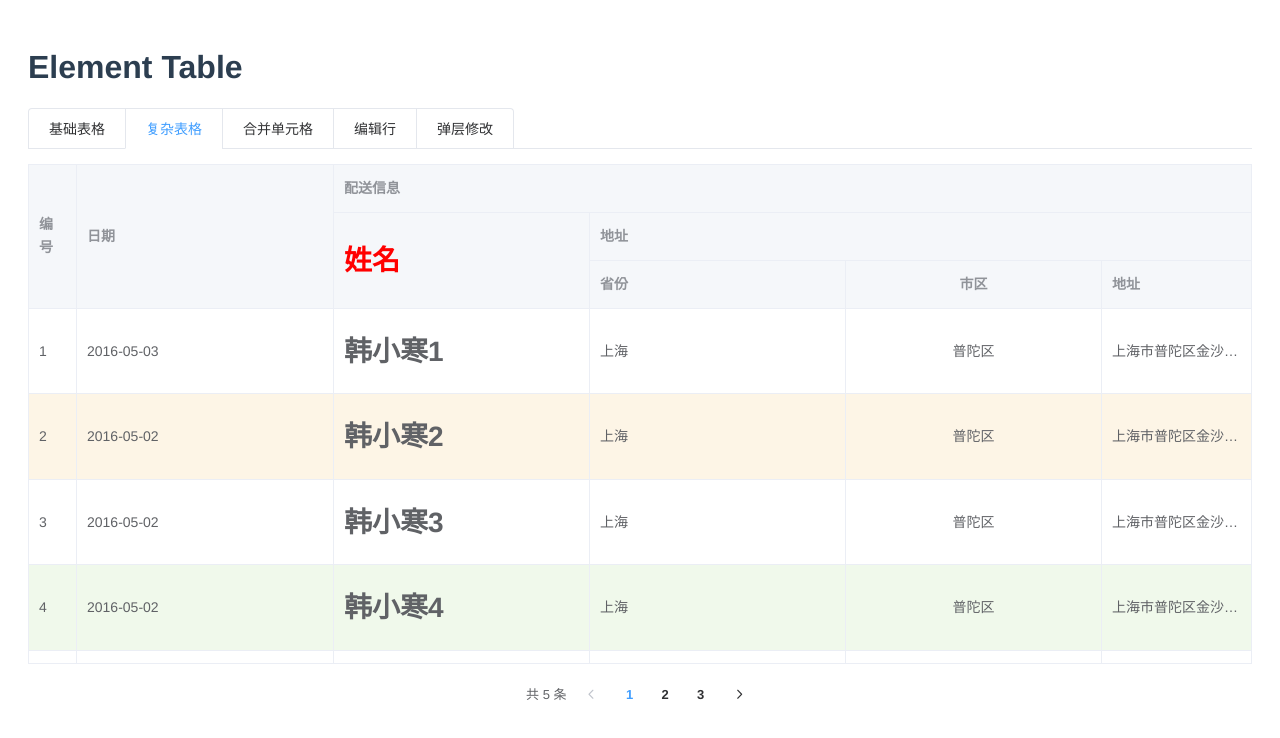
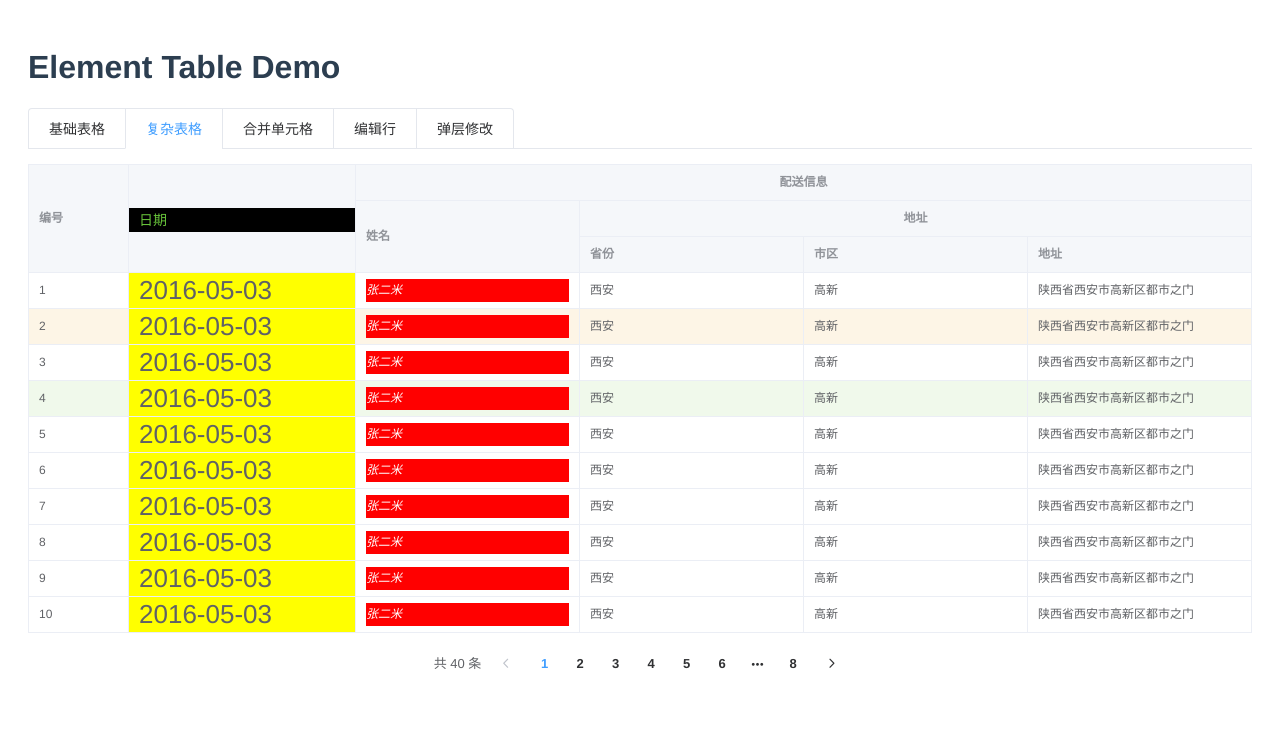
Before and after one commit to IdenPin/element-table, a Vue app: page / in a window 1280 px wide. Both pictures are taken after a click on the tab "复杂表格". Shown: the top 738 px of the page. Built offline with nearby package versions, Linux system fonts and the light colour scheme.

Commit message:
chore: 更新demo

```diff
--- a/examples/App.vue
+++ b/examples/App.vue
@@ -1,7 +1,7 @@
 <template>
   <div id="app">
     <el-main>
-      <h1>Element Table</h1>
+      <h1>Element Table Demo</h1>
       <el-tabs v-model="activeName" type="card">
         <el-tab-pane label="基础表格" name="1">
           <Demo1/>
@@ -34,7 +34,7 @@ export default {
   name: 'App',
   data () {
     return {
-      activeName: '1'
+      activeName: '4'
     }
   },
   components: {
--- a/examples/assets/data.js
+++ b/examples/assets/data.js
@@ -3,33 +3,43 @@ export default function (ctx) {
     {
       type: 'index',
       label: '编号',
+      width: 100,
       index: (v) => {
         return (ctx.currentPage - 1) * ctx.pageSize + v + 1
       }
     },
     {
       prop: 'date',
-      label: '日期'
+      label: '日期',
+      labelClassName: '___test___style__label',
+      className: '___test___style',
+      showOverflowTooltip: true,
+      renderHeader (h, { column }) {
+        return (
+          <div>
+            <el-link type="success">{column.label}</el-link>
+          </div>
+        )
+      }
     },
     {
       label: '配送信息',
+      align: 'center',
       children: [
         {
           prop: 'name',
           label: '姓名',
-          renderHeader (h, { column }) {
-            return (
-              <h1 style={{ color: 'red' }}>{column.label}</h1>
-            )
-          },
           renderBody (h, { row }) {
             return (
-              <h1>{row.name}</h1>
+              <div style={{ backgroundColor: 'red' }}>
+                <i style={{ color: '#fff' }}>{row.name}</i>
+              </div>
             )
           }
         },
         {
           label: '地址',
+          align: 'center',
           children: [
             {
               prop: 'province',
@@ -37,14 +47,12 @@ export default function (ctx) {
             },
             {
               prop: 'city',
-              label: '市区',
-              align: 'center'
+              label: '市区'
             },
             {
               prop: 'address',
               label: '地址',
-              showOverflowTooltip: true,
-              width: 150
+              showOverflowTooltip: true
             }
           ]
         }
--- a/examples/demo/Index1.vue
+++ b/examples/demo/Index1.vue
@@ -13,7 +13,17 @@ export default {
       column: [
         {
           label: '日期',
-          prop: 'date'
+          prop: 'date',
+          renderHeader: () => {
+            return (
+              <b style={{ color: '#000' }}>日期格式化</b>
+            )
+          },
+          renderBody: (h, scope) => {
+            return (
+              <b>{scope.row.date}</b>
+            )
+          }
         },
         {
           label: '名称',
@@ -22,12 +32,21 @@ export default {
         {
           label: '地址',
           prop: 'address'
+        },
+        {
+          label: '操作',
+          prop: 'name',
+          renderBody: (h, scope) => {
+            return (
+              <el-link type="success">{scope.row.date}</el-link>
+            )
+          }
         }
       ],
       rows: Array.from({ length: 5 }, (_, index) => ({
-        date: '2016-05-02',
-        name: '王小虎',
-        address: '上海市普陀区金沙江路 1518 弄'
+        date: '2020-05-02',
+        name: '韩小寒',
+        address: '陕西省西安市高新区汇鑫IBC'
       }))
     }
   }
--- a/examples/demo/Index2.vue
+++ b/examples/demo/Index2.vue
@@ -1,15 +1,15 @@
 <template>
   <div>
-    <el-table-block :column="tableData.column"
-      :data="[...tableData.data,...tableData.data]"
-      :row-class-name="rowClassName"
+    <el-table-block :column="column"
+      :data="rows"
+      :rowClassName="rowClassName"
       :pagination="true"
       :currentPage.sync="currentPage"
       :pageSize.sync="pageSize"
-      :pageTotal="tableData.data.length"
-      height="500"
+      :pageTotal="40"
       paginationAlign='center'
       @currentChange="fetchTable"
+      size="mini"
       border>
     </el-table-block>
   </div>
@@ -22,52 +22,16 @@ export default {
   data () {
     return {
       currentPage: 1,
-      pageSize: 2,
-      tableData: {
-        column: columnData(this),
-        data: [
-          {
-            date: '2016-05-03',
-            name: '韩小寒1',
-            province: '上海',
-            city: '普陀区',
-            address: '上海市普陀区金沙江路 1518 弄',
-            zip: 200333
-          },
-          {
-            date: '2016-05-02',
-            name: '韩小寒2',
-            province: '上海',
-            city: '普陀区',
-            address: '上海市普陀区金沙江路 1518 弄',
-            zip: 200333
-          },
-          {
-            date: '2016-05-02',
-            name: '韩小寒3',
-            province: '上海',
-            city: '普陀区',
-            address: '上海市普陀区金沙江路 1518 弄',
-            zip: 200333
-          },
-          {
-            date: '2016-05-02',
-            name: '韩小寒4',
-            province: '上海',
-            city: '普陀区',
-            address: '上海市普陀区金沙江路 1518 弄',
-            zip: 200333
-          },
-          {
-            date: '2016-05-02',
-            name: '韩小寒5',
-            province: '上海',
-            city: '普陀区',
-            address: '上海市普陀区金沙江路 1518 弄',
-            zip: 200333
-          }
-        ]
-      }
+      pageSize: 5,
+      column: columnData(this),
+      rows: Array.from({ length: 10 }, (_, index) => ({
+        date: '2016-05-03',
+        name: '张二米',
+        province: '西安',
+        city: '高新',
+        address: '陕西省西安市高新区都市之门',
+        zip: 200333
+      }))
     }
   },
   methods: {
@@ -87,6 +51,17 @@ export default {
 </script>
 
 <style>
+.___test___style__label{
+  background-color: black;
+  margin: 0;
+  padding: 0;
+}
+.___test___style{
+  font-size: 26px;
+  padding: 0;
+  background-color: yellow;
+  border: none;
+}
 .el-table .warning-row {
   background: oldlace;
 }
--- a/examples/demo/Index3.vue
+++ b/examples/demo/Index3.vue
@@ -1,15 +1,14 @@
 <template>
   <div>
+    <!-- <el-table-block :column="column"
+      :data="rows"
+      :merge="merge"
+    /> -->
     <el-table-block :column="column"
-      :data="rows"
-      :merge="['mpName']"
-      border>
-    </el-table-block>
-    <!-- <el-table-block :column="column"
       :data="rows"
       :span-method="spanMethod"
       border>
-    </el-table-block> -->
+    </el-table-block>
   </div>
 </template>
 
@@ -17,6 +16,7 @@
 export default {
   data () {
     return {
+      searchValue: '',
       column: [{
         type: 'index',
         renderBody: (h, data) => {
@@ -45,6 +45,15 @@ export default {
       }, {
         prop: 'processTypeCode',
         label: '操作',
+        renderHeader: (h) => {
+          return (
+            <el-input
+              value={this.searchValue}
+              onInput={value => (this.searchValue = value)}
+              size="mini"
+              placeholder="输入关键字搜索"/>
+          )
+        },
         renderBody (h) {
           return (
             <el-button type="primary" size="mini" onClick={() => { alert(1) }}>查看</el-button>
@@ -52,39 +61,48 @@ export default {
         }
       }
       ],
-      rows: []
+      rows: [],
+      merge: ['mpName', 'processTypeName']
     }
   },
   mounted () {
     this.fetchTable()
   },
   methods: {
-    spanMethod ({ row, column, rowIndex, columnIndex }) {
-      // 合并第一列和第二列
-      if (columnIndex <= 1) {
-        // 清楚合并的
-        if (rowIndex > 0 && row[column.property] === this.rows[rowIndex - 1][column.property]) {
-          return {
-            rowspan: 0,
-            colspan: 0
-          }
-        } else {
-          let rows = 1
-          // 如果前一项和后一项相等，则合并
-          for (let i = rowIndex; i < this.rows.length - 1; i++) {
-            if (row[column.property] === this.rows[i + 1][column.property]) {
-              rows++
+    setTable (tableData, merge) {
+      this.mergeLine = {}
+      this.mergeIndex = {}
+      merge.forEach((item, k) => {
+        tableData.forEach((data, i) => {
+          if (i === 0) {
+            this.mergeIndex[item] = this.mergeIndex[item] || []
+            this.mergeIndex[item].push(1) // this.mergeIndex['mpName'] = [1]
+
+            this.mergeLine[item] = 0 // this.mergeLine['mpName'] = 0
+          } else {
+            if (data[item] === tableData[i - 1][item]) {
+              // （相同值第一个出现的位置，统计需要合并多少行）
+              this.mergeIndex[item][this.mergeLine[item]] += 1
+              // 新增一个被合并行
+              this.mergeIndex[item].push(0)
+            } else {
+              // 否则不合并
+              this.mergeIndex[item].push(1)
+              console.log('i', i)
+              this.mergeLine[item] = i
             }
           }
-          // 返回相同内容的行数
-          console.log({
-            rowspan: rows,
-            colspan: 1
-          })
-          return {
-            rowspan: rows,
-            colspan: 1
-          }
+        })
+      })
+    },
+    spanMethod ({ row, column, rowIndex, columnIndex }) {
+      const index = this.merge.indexOf(column.property)
+      if (index > -1) {
+        const _row = this.mergeIndex[column.property][rowIndex]
+        const _col = _row > 0 ? 1 : 0 // 1 展示 0隐藏
+        return {
+          rowspan: _row,
+          colspan: _col
         }
       }
     },
@@ -112,27 +130,27 @@ export default {
           ],
           equipId: '121212'
         },
-        {
-          mpId: '89283938293',
-          mpName: '活性污泥工艺流程',
-          processTypeCode: '1',
-          processTypeName: '活性污泥法',
-          equipType: [
-            {
-              equipTypeId: '1',
-              equipTypeName: '污水提升泵'
-            },
-            {
-              equipTypeId: '2',
-              equipTypeName: '鼓风机'
-            },
-            {
-              equipTypeId: '3',
-              equipTypeName: '污泥回流泵'
-            }
-          ],
-          equipId: '111'
-        },
+        // {
+        //   mpId: '89283938293',
+        //   mpName: '活性污泥工艺流程',
+        //   processTypeCode: '1',
+        //   processTypeName: '活性污泥法',
+        //   equipType: [
+        //     {
+        //       equipTypeId: '1',
+        //       equipTypeName: '污水提升泵'
+        //     },
+        //     {
+        //       equipTypeId: '2',
+        //       equipTypeName: '鼓风机'
+        //     },
+        //     {
+        //       equipTypeId: '3',
+        //       equipTypeName: '污泥回流泵'
+        //     }
+        //   ],
+        //   equipId: '111'
+        // }
         {
           mpId: '89283938294',
           mpName: '氧化沟法工艺流程',
@@ -144,33 +162,33 @@ export default {
               equipTypeName: '鼓风机'
             },
             {
-              equipTypeId: '3',
+              equipTypeId: '2',
               equipTypeName: '污泥回流泵'
             }
           ],
           equipId: '222'
-        },
-        {
-          mpId: '434342323',
-          mpName: '过氧化氢',
-          processTypeCode: '11',
-          processTypeName: '高锰酸钾冶炼法',
-          equipType: [
-            {
-              equipTypeId: '1',
-              equipTypeName: '升泵'
-            },
-            {
-              equipTypeId: '2',
-              equipTypeName: '前泵'
-            },
-            {
-              equipTypeId: '3',
-              equipTypeName: '中泵'
-            }
-          ],
-          equipId: '3333'
         }
+        // {
+        // mpId: '434342323',
+        // mpName: '过氧化氢',
+        // processTypeCode: '11',
+        // processTypeName: '高锰酸钾冶炼法',
+        // equipType: [
+        //   {
+        //     equipTypeId: '1',
+        //     equipTypeName: '升泵'
+        //   },
+        //   {
+        //     equipTypeId: '2',
+        //     equipTypeName: '前泵'
+        //   },
+        //   {
+        //     equipTypeId: '3',
+        //     equipTypeName: '中泵'
+        //   }
+        // ],
+        // equipId: '3333'
+        // }
       ]
       this.rows = data.reduce((acc, v) => {
         v.equipType.forEach(vv => {
@@ -182,6 +200,7 @@ export default {
         acc.push(...v.equipType)
         return acc
       }, [])
+      this.setTable(this.rows, this.merge)
     }
   }
 }
--- a/packages/column/index.js
+++ b/packages/column/index.js
@@ -1,4 +1,5 @@
 import Column from './src/Column.vue'
+
 Column.install = function (Vue) {
   Vue.component(Column.name, Column)
 }
--- a/packages/column/src/Column.vue
+++ b/packages/column/src/Column.vue
@@ -1,5 +1,6 @@
 <template>
-  <el-table-column v-bind="$attrs"
+  <el-table-column
+    v-bind="$attrs"
     v-on="$listeners"
     :prop="column.prop"
     :label="column.label"
@@ -39,7 +40,7 @@
       <span v-else>{{ scope.column.label }}</span>
     </template>
 
-    <template slot-scope="scope">
+    <template v-slot="scope">
       <HRender
         :scope="scope"
         :render="column.renderBody">
--- a/packages/column/src/forced.js
+++ b/packages/column/src/forced.js
@@ -63,7 +63,7 @@ export default {
           }
           on-click={e => proxy.handleExpandClick(row, e)}
         >
-          <i class='el-icon el-icon-arrow-right' />
+          <i class="el-icon el-icon-arrow-right" />
         </div>
       )
     },
--- a/packages/el-table-block/src/ElTableBlock.vue
+++ b/packages/el-table-block/src/ElTableBlock.vue
@@ -6,6 +6,7 @@
       :data="data"
       :span-method="this.merge ? this.mergeMethod : this.spanMethod">
       <Column v-bind="$attrs"
+        v-on="$listeners"
         v-for="(item, index) in column"
         :key="index"
         :column="item">
@@ -48,7 +49,7 @@ export default {
       default: 'total, prev, pager, next'
     },
     pageTotal: {
-      type: Number,
+      type: [Number, String],
       default: 0
     },
     pageSize: {
@@ -122,20 +123,24 @@ export default {
       this.$emit('currentChange', val)
     },
     getMergeArr (tableData, merge) {
+      // ["mpName", "processTypeName"]
       if (!merge) return
       this.mergeLine = {}
       this.mergeIndex = {}
-      merge.forEach((item, k) => { // item-> "mpName", "processTypeName"
+      merge.forEach((item, k) => {
         tableData.forEach((data, i) => {
           if (i === 0) {
             this.mergeIndex[item] = this.mergeIndex[item] || []
-            this.mergeIndex[item].push(1)
-            this.mergeLine[item] = 0
+            this.mergeIndex[item].push(1) // this.mergeIndex['mpName'] = [1]
+            this.mergeLine[item] = 0 // this.mergeLine['mpName'] = 0
           } else {
             if (data[item] === tableData[i - 1][item]) {
+              // （相同值第一个出现的位置，统计需要合并多少行）
               this.mergeIndex[item][this.mergeLine[item]] += 1
+              // 新增一个被合并行
               this.mergeIndex[item].push(0)
             } else {
+              // 否则不合并
               this.mergeIndex[item].push(1)
               this.mergeLine[item] = i
             }
@@ -147,10 +152,25 @@ export default {
       const index = this.merge.indexOf(column.property)
       if (index > -1) {
         const _row = this.mergeIndex[column.property][rowIndex]
-
+        // this.mergeIndex => {
+        //   mpName: [
+        //     3,
+        //     0,
+        //     0,
+        //     2,
+        //     0
+        //   ],
+        //   processTypeName: [
+        //     3,
+        //     0,
+        //     0,
+        //     2,
+        //     0
+        //   ]
+        // }
         return {
           rowspan: _row,
-          colspan: _row > 0 ? 1 : 0
+          colspan: _row > 0 ? 1 : 0 // 0 展示 1隐藏
         }
       }
     }
--- a/packages/h-render/src/HRender.vue
+++ b/packages/h-render/src/HRender.vue
@@ -7,7 +7,7 @@ export default {
     render: Function
   },
   render: (h, ctx) => {
-    return ctx.props.render ? ctx.props.render(h, ctx.props.scope) : ''
+    return ctx.props.render && ctx.props.render(h, ctx.props.scope)
   }
 }
 </script>
```
Also changed, not shown: examples/demo/Index4.vue (+9 -1 lines).
